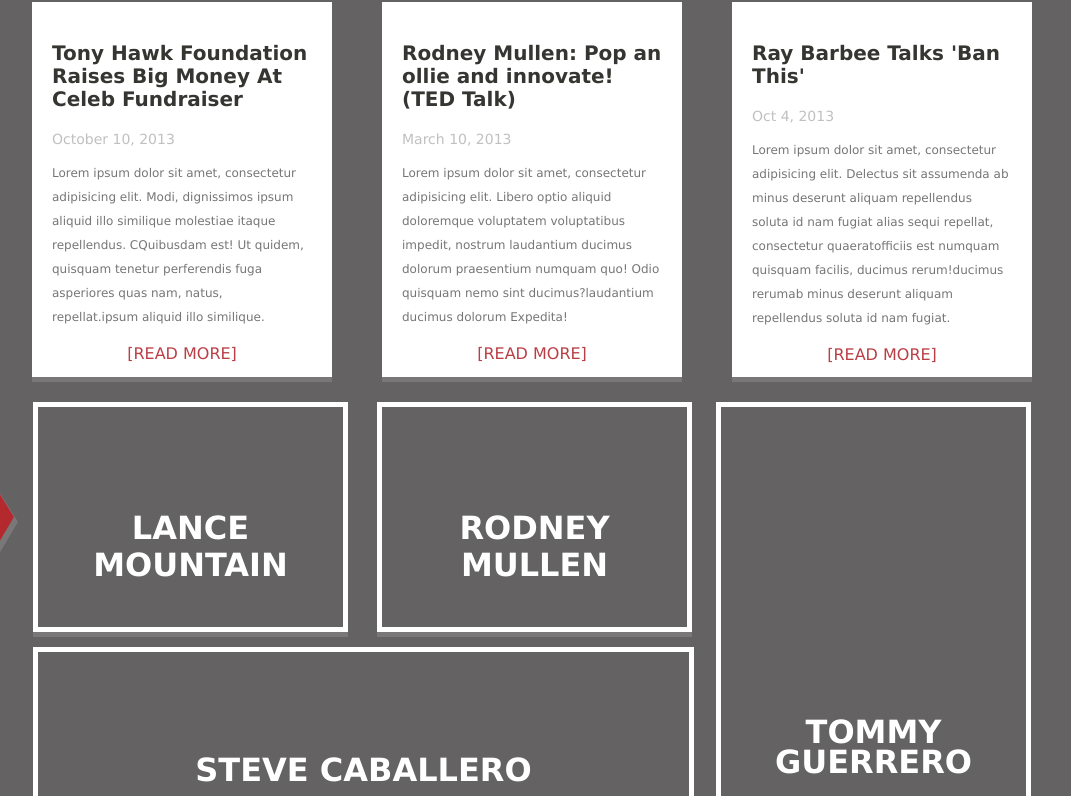
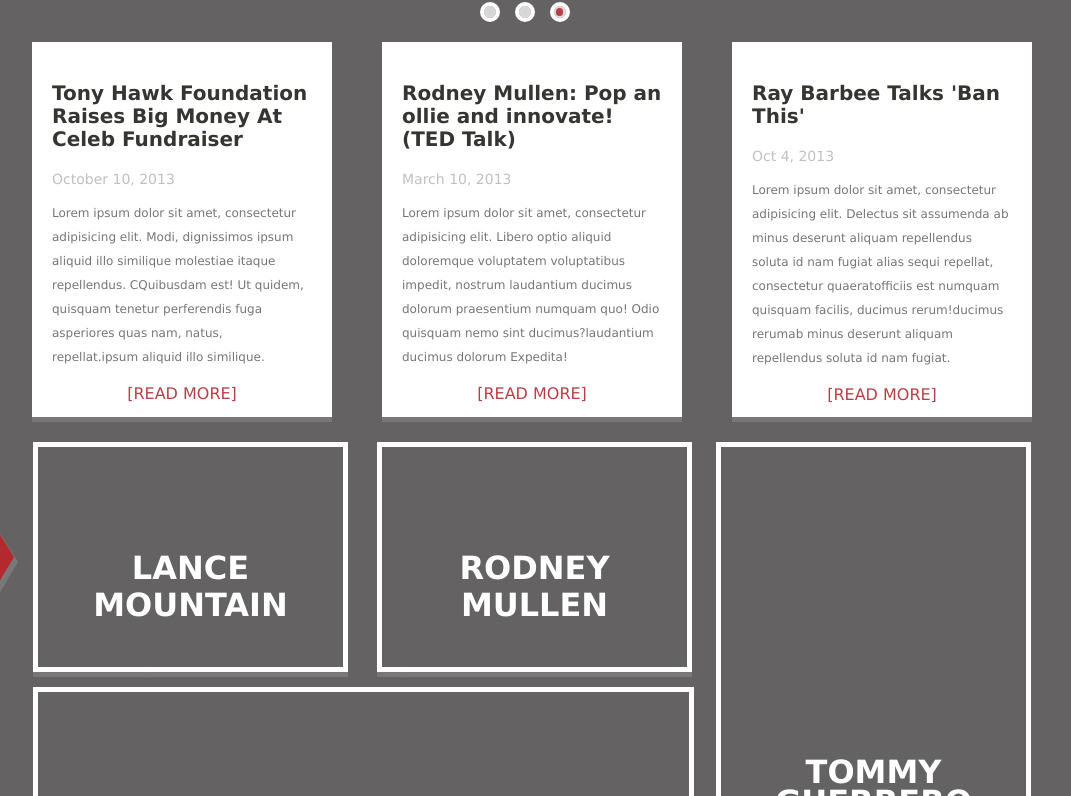
Before and after one commit to jacotri77/Static-WebSite-Recreation, a plain HTML site: page index.html in a window 1280 px wide. Shown: the part 568-1364 px from the top of the page, without its empty margins (108-1179 px from the left). Drawn offline with Linux system fonts and the light colour scheme.

Commit message:
added me radio buttons

```diff
--- a/index.html
+++ b/index.html
@@ -28,8 +28,13 @@
 		</nav>
 	</header>
 	<div class="hero">
-		<img src="images/peralta-logo.png"></div>
-	</div>
+		<img src="images/peralta-logo.png">
+		</div>
+		<div class="radiobutton">
+			<input type="radio" name="a">
+			<input type="radio" name="a">
+			<input type="radio" name="a" checked>
+		</div>
 	<main>
 		<div>
 			<p class="titles">Tony Hawk Foundation Raises Big Money At Celeb Fundraiser</p>
@@ -86,7 +91,7 @@
 			<input type="text" name="name" placeholder="NAME">
 			<input type="email" name="email" placeholder="EMAIL">
 			<textarea placeholder="YOUR MESSAGE"></textarea>
-			<button class="pushme">Subscribe</button>
+			<button class="pushme">Submit</button>
 		</form>
 	</footer>
 </body>
--- a/style.css
+++ b/style.css
@@ -52,7 +52,7 @@
 	justify-content: flex-end;
 	height: 50px;
 	border-left: 6px dotted white;
-
+	padding-top: 10px;
 }
 
 i{
@@ -94,7 +94,7 @@
 	height: 400px;
 	background: black url("images/top-image.png") no-repeat;
 	margin: auto;
-	border: 4px solid white;
+	border: 8px solid white;
 	margin-bottom: 10px;
 	background-position-x: -171px;
 	background-position-y:-151px;
@@ -110,13 +110,47 @@
 	object-fit: none;
 }
 
+.radiobutton{
+	display: flex;
+	justify-content: center;
+	margin: auto;
+	margin-bottom: 20px;
+
+
+}
+input[type='radio']{
+	margin-right: 15px;
+}
+input[type='radio'] {
+    -webkit-appearance:none;
+    width:20px;
+    height:20px;
+    border:4px solid white;
+    border-radius:50%;
+    outline:none;
+    box-shadow:0 0 15px 0px white inset;
+}
+input[type='radio']:hover {
+    box-shadow:0 0 5px 0px rgb(186,62,69) inset;
+}
+input[type='radio']:before {
+    content:'';
+    display:block;
+    width:60%;
+    height:60%;
+    margin: 20% auto;
+    border-radius:50%;
+}
+input[type='radio']:checked:before {
+    background:rgb(186,62,69) ;
+}
+
 main {
 	display: flex;
 	justify-content: space-between;
 	height: 375px;
 	width:1000px;
 	margin: auto;
-
 	margin-bottom: 20px;
 }
 
```
